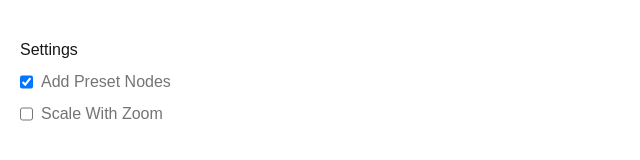
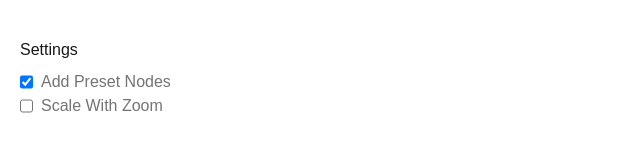
Before and after one commit to Clonkex/chinese-character-helper, a Next.js app: page / in a window 1280 px wide. Shown: the part 150-310 px from the top of the page, without its empty margins (0-640 px from the left). Built offline with nearby package versions, Linux system fonts and the light colour scheme.

Commit message:
Minor tweak

```diff
--- a/src/app/page.tsx
+++ b/src/app/page.tsx
@@ -71,6 +71,7 @@ export default function Home() {
                 </div>
                 <div className="flex flex-col gap-2">
                     <span>Settings</span>
+                    <div className="flex flex-col">
                         <div className="flex gap-2">
                             <input id="enablePresetNodesCheckbox" type="checkbox" checked={enablePresetNodes} onChange={e => {
                                 setEnablePresetNodes(e.target.checked);
@@ -82,6 +83,7 @@ export default function Home() {
                                 setUseGlobalScale(e.target.checked);
                             }}/>
                             <label className="label" htmlFor="useGlobalScaleCheckbox">Scale With Zoom</label>
+                        </div>
                     </div>
                 </div>
             </div>
```
Lines whose indentation alone changed are shown as unchanged.
